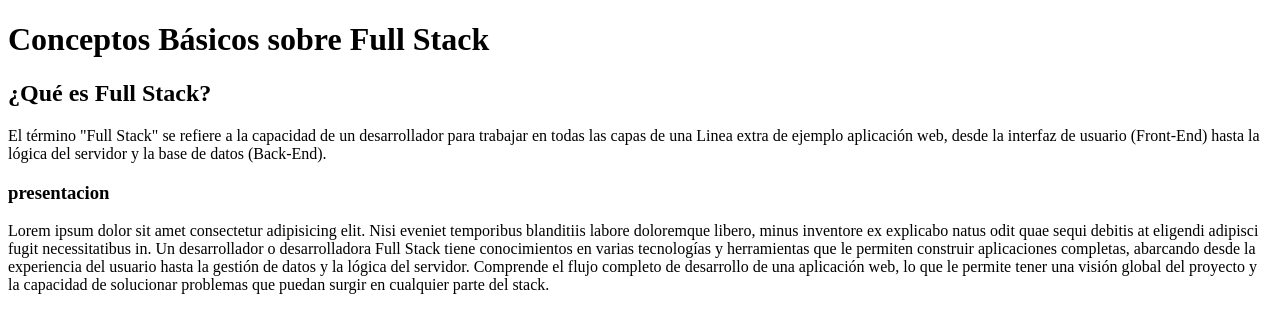
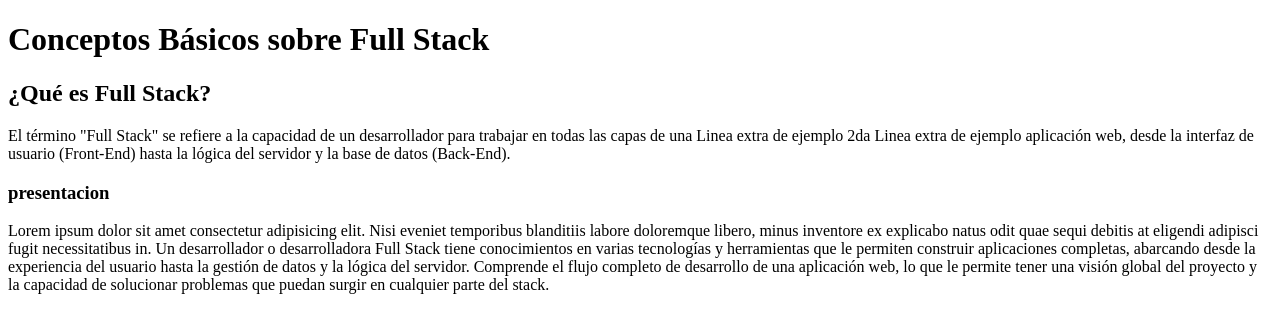
Before and after one commit to jorgealbertouseche/Curso-FontEnd, a plain HTML site: page Clase 2/index.html in a window 1280 px wide. Drawn offline with Linux system fonts and the light colour scheme.

Commit message:
se añadio 2da linea de prueba

```diff
--- a/Clase 2/index.html
+++ b/Clase 2/index.html
@@ -13,6 +13,7 @@
 
     <p>El término "Full Stack" se refiere a la capacidad de un desarrollador para trabajar en todas las capas de una
         Linea extra de ejemplo
+        2da Linea extra de ejemplo
         aplicación web, desde la interfaz de usuario (Front-End) hasta la lógica del servidor y la base de datos
         (Back-End). </p>
 
```
